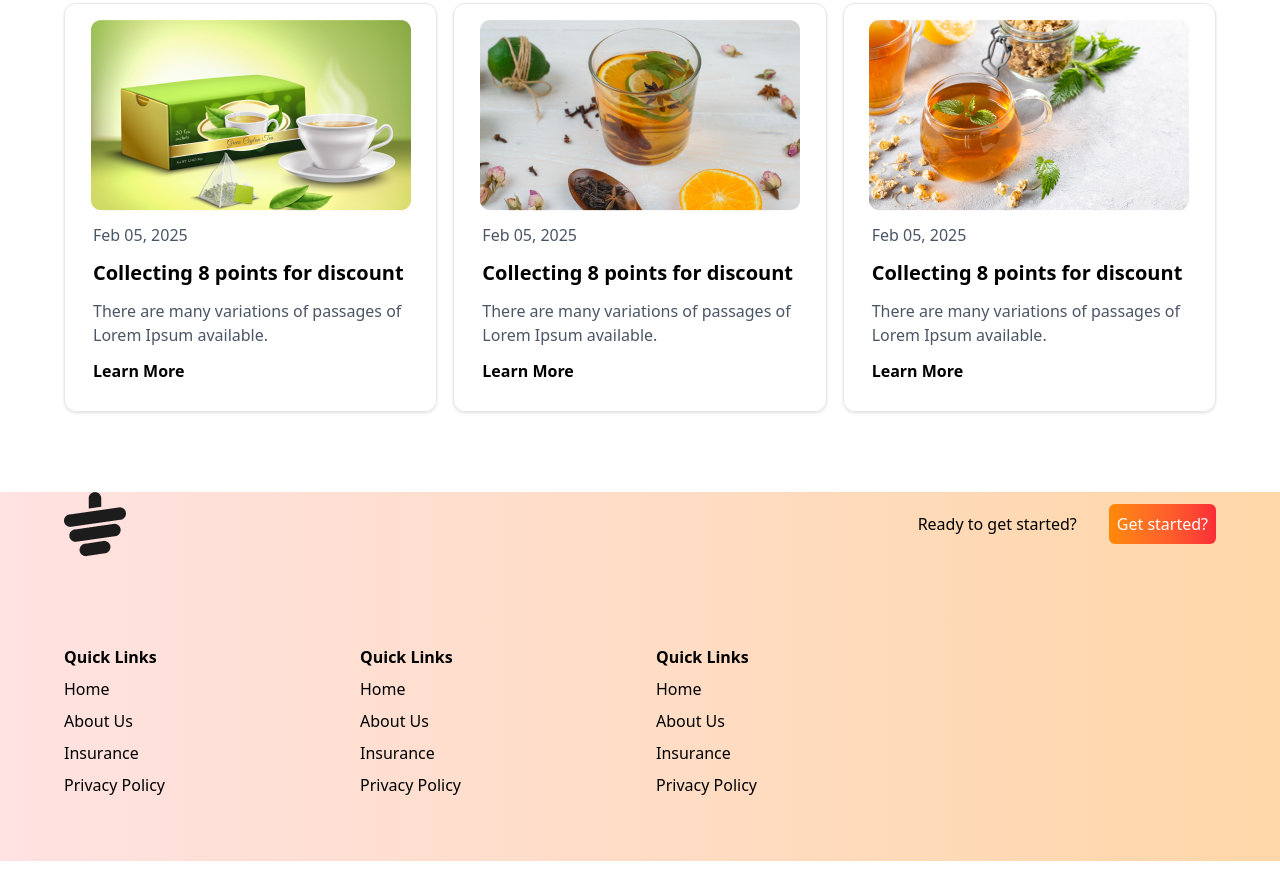
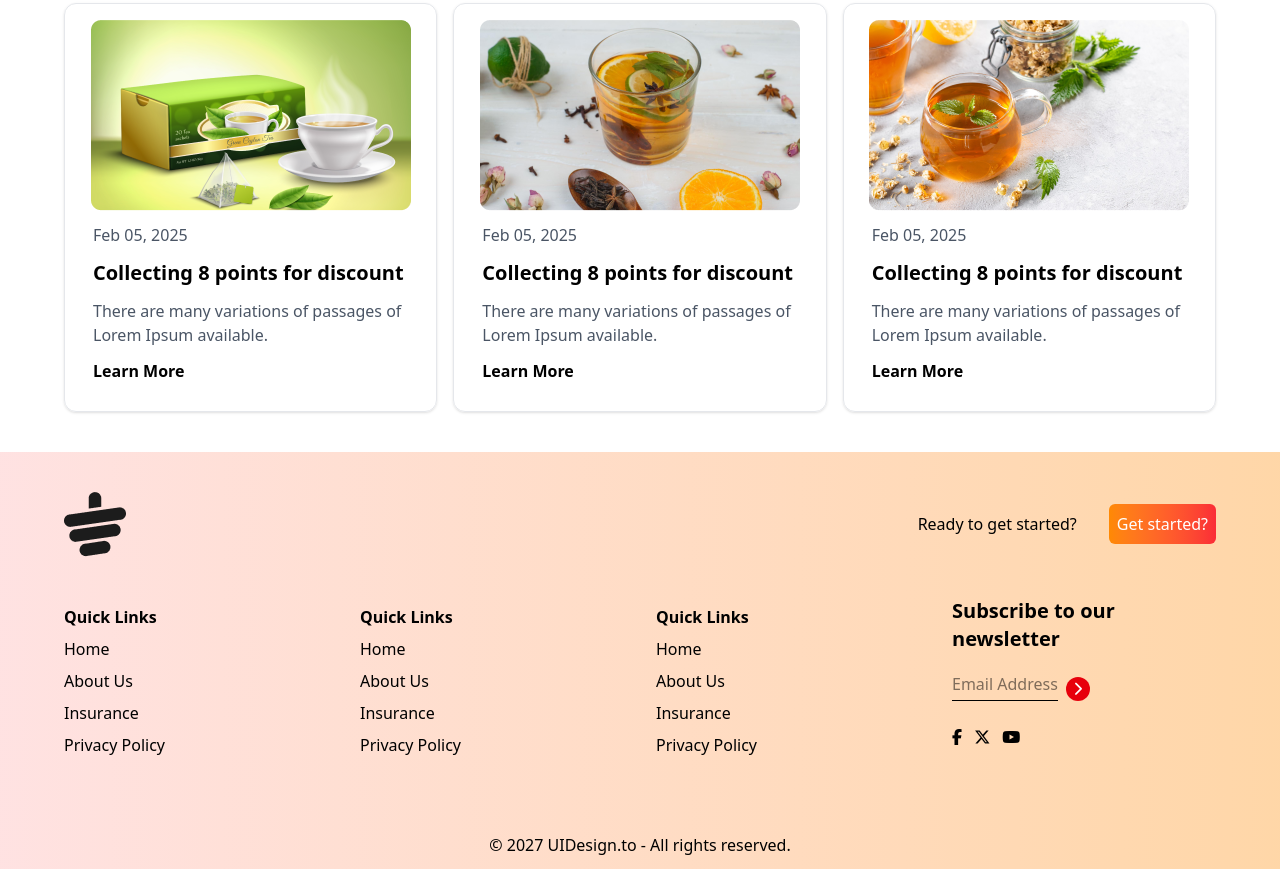
Before and after one commit to rubel2323/Tea-page, a plain HTML site: page index.html in a window 1280 px wide. Shown: the part 2936-3805 px from the top of the page. Drawn offline with nearby package versions, Linux system fonts and the light colour scheme.

Commit message:
devlopement completed

```diff
--- a/index.html
+++ b/index.html
@@ -354,7 +354,7 @@
     <!-- footer started -->
     <section class="footer bg-linear-to-r from-red-100 to-orange-200">
       <div class="max-w-7xl px-16 mx-auto">
-        <div class="flex justify-between my-20">
+        <div class="lg:flex md:flex justify-between py-10">
           <div><img src="./images/cup.png" alt="" /></div>
           <div class="flex items-center space-x-4 lg:space-x-8">
             <p class="text-black">Ready to get started?</p>
@@ -422,13 +422,38 @@
             </ul>
           </div>
           <!-- coloumn-4 -->
-          <div class="">
-            <h1></h1>
+          <div class="flex flex-col space-y-4">
+            <h1 class="text-xl font-semibold">
+              Subscribe to our<br />
+              newsletter
+            </h1>
             <!-- email -->
-            <div></div>
+            <div class="flex space-y-2">
+              <input
+                placeholder="Email Address"
+                type="text"
+                class="border-b-1 border-black bg-transparent outline-none w-2/5"
+              />
+              <div class="">
+                <div
+                  class="bg-red-600 rounded-full h-6 w-6 flex items-center justify-center m-2"
+                >
+                  <i
+                    class="fa-solid fa-chevron-right text-white cursor-pointer text-sm"
+                  ></i>
+                </div>
+              </div>
+            </div>
             <!-- iconic link -->
-            <div></div>
+            <div class="space-x-2">
+              <i class="fa-brands fa-facebook-f"></i>
+              <i class="fa-brands fa-x-twitter"></i>
+              <i class="fa-brands fa-youtube"></i>
+            </div>
           </div>
+        </div>
+        <div class="text-center py-3">
+          <p>© 2027 UIDesign.to - All rights reserved.</p>
         </div>
       </div>
     </section>
```
